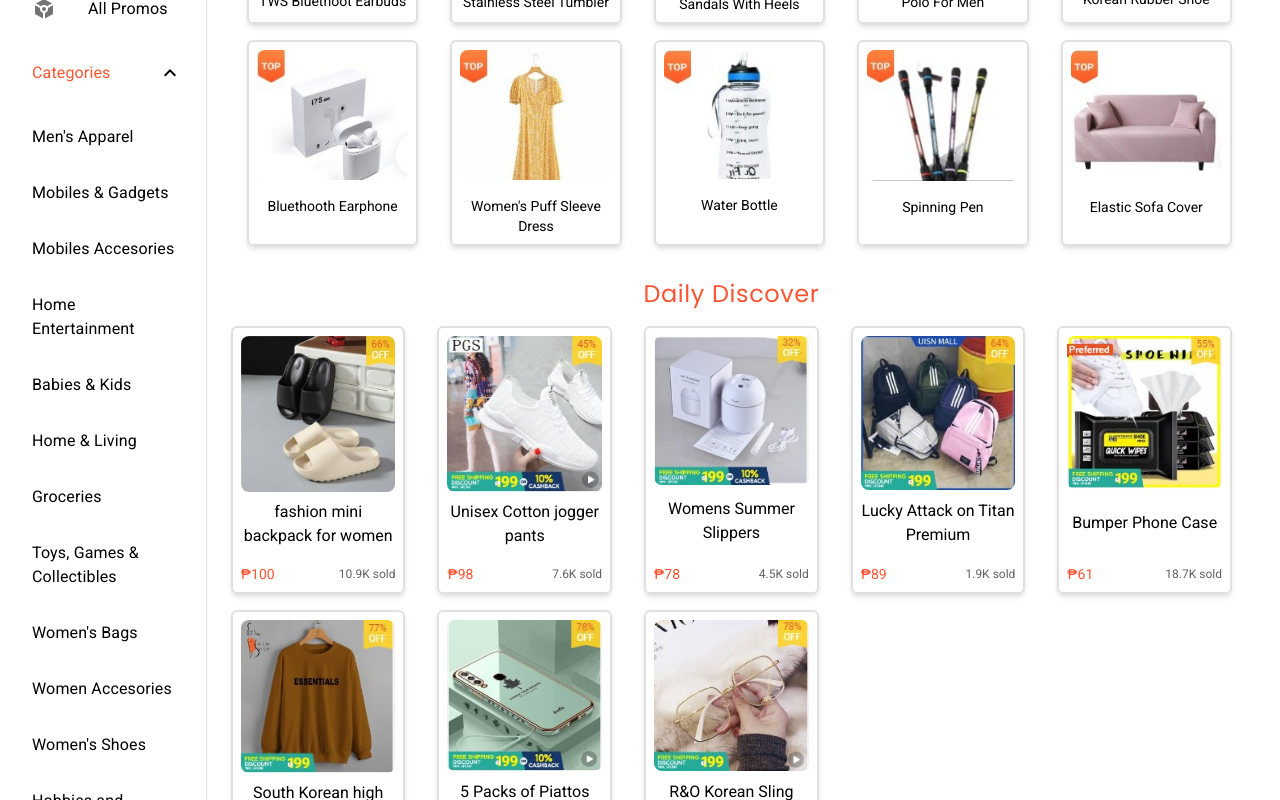
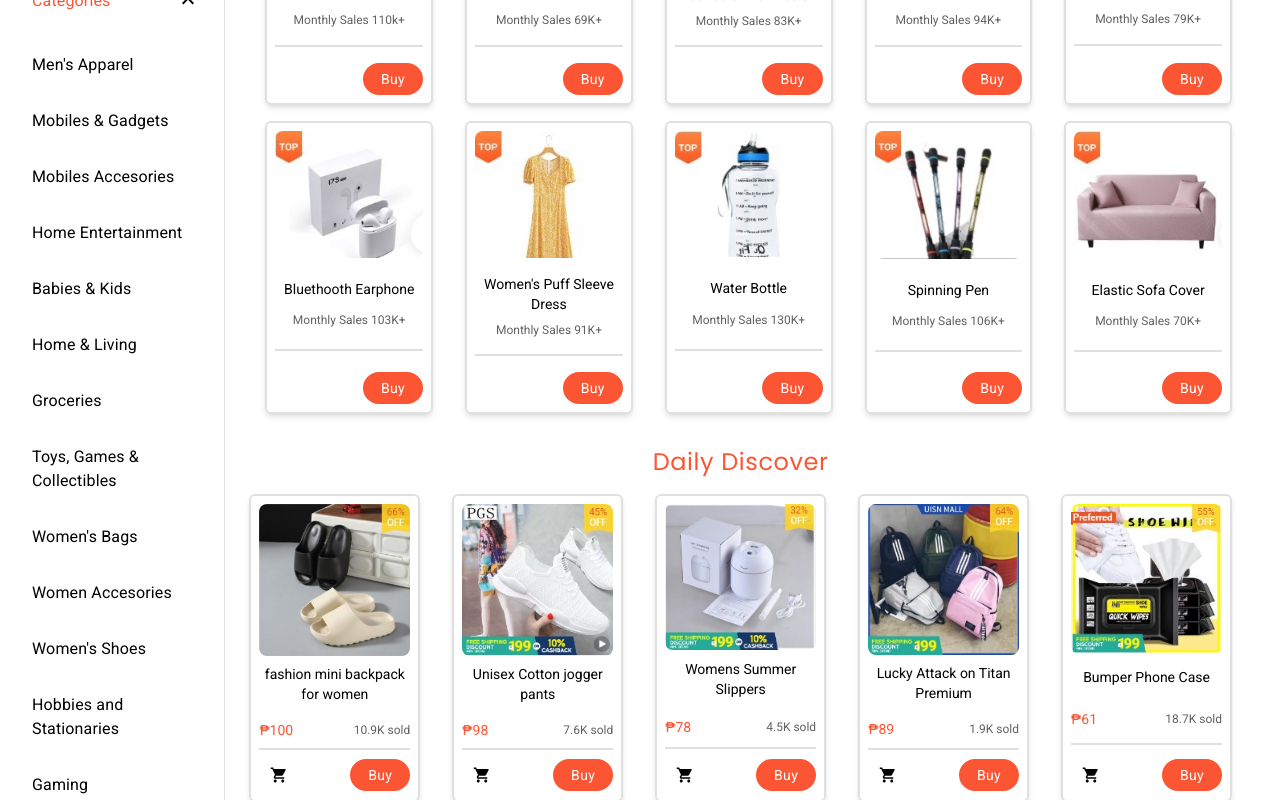
Before and after one commit to johndeweyzxc/Shopee, a React (Vite) app: page / in a window 1280 px wide. Shown: the part 820-1620 px from the top of the page. Built offline with nearby package versions, Linux system fonts and the light colour scheme.

Commit message:
Added a 'Buy' and an Add to Cart icon on each product

```diff
--- a/src/Pages/App.jsx
+++ b/src/Pages/App.jsx
@@ -16,6 +16,7 @@ import {DevicesOther, Loyalty, Token, ShoppingCart} from "@mui/icons-material";
 import {IconButton} from "@mui/material";
 import Chip from "@mui/material/Chip";
 import Stack from "@mui/material/Stack";
+import Tooltip from "@mui/material/Tooltip";
 
 import BigSale from "../assets/images/big-christmas-sale.jpg";
 import SaluSalo from "../assets/images/pinoy-salu-salo.jpg";
@@ -305,15 +306,28 @@ function AppBody() {
               return (
                 <a
                   className='mb-4 mr-4 ml-4 p-2 border-2 border-dividerColor
-                      rounded-md shadow-md cursor-pointer hover:border-primaryColor
-                      hover:shadow-lg transition-all duration-200 ease-in-out
-                      font-Roboto'
+                    rounded-md shadow-md cursor-pointer hover:border-primaryColor
+                    hover:shadow-lg transition-all duration-200 ease-in-out
+                    font-Roboto flex flex-col justify-between'
                   href='/topproduct'
                 >
                   <div className='flex justify-center'>
                     <img src={data.img} className='rounded-lg' />
                   </div>
                   <div className='text-center mt-4 text-sm'>{data.name}</div>
+                  <div className='text-center mt-2 text-xs text-secondaryTextColor'>
+                    Monthly Sales {data.sales}
+                  </div>
+                  <div className='h-[2px] bg-dividerColor mt-4 mb-4' />
+                  <div className='flex justify-end items-center'>
+                    <div
+                      className='text-white text-sm bg-primaryColor px-4 py-1 tracking-wide
+                      rounded-full text-Roboto border-2 border-primaryColor hover:bg-primaryBgColor
+                      hover:text-primaryColor transition-all duration-100 ease-in-out'
+                    >
+                      Buy
+                    </div>
+                  </div>
                 </a>
               );
             })}
@@ -338,7 +352,7 @@ function AppBody() {
                   <div className='flex justify-center'>
                     <img src={data.img} className='rounded-lg' />
                   </div>
-                  <div className='text-center mt-2 text-base '>
+                  <div className='text-center mt-2 text-sm '>
                     {data.productTitle}
                   </div>
                   <div className='flex justify-between mt-4'>
@@ -347,6 +361,23 @@ function AppBody() {
                     </div>
                     <div className='text-xs text-secondaryTextColor self-center'>
                       {data.numberOfSold} sold
+                    </div>
+                  </div>
+                  <div className='h-[2px] bg-dividerColor mt-2 mb-2' />
+                  <div className='flex justify-between items-center'>
+                    <Tooltip title='Add to Cart' placement='top' arrow>
+                      <IconButton>
+                        <ShoppingCart
+                          sx={{color: "#000", cursor: "pointer", height: 18}}
+                        />
+                      </IconButton>
+                    </Tooltip>
+                    <div
+                      className='text-white text-sm bg-primaryColor px-4 py-1 tracking-wide
+                      rounded-full text-Roboto border-2 border-primaryColor hover:bg-primaryBgColor
+                      hover:text-primaryColor transition-all duration-100 ease-in-out'
+                    >
+                      Buy
                     </div>
                   </div>
                 </a>
```
